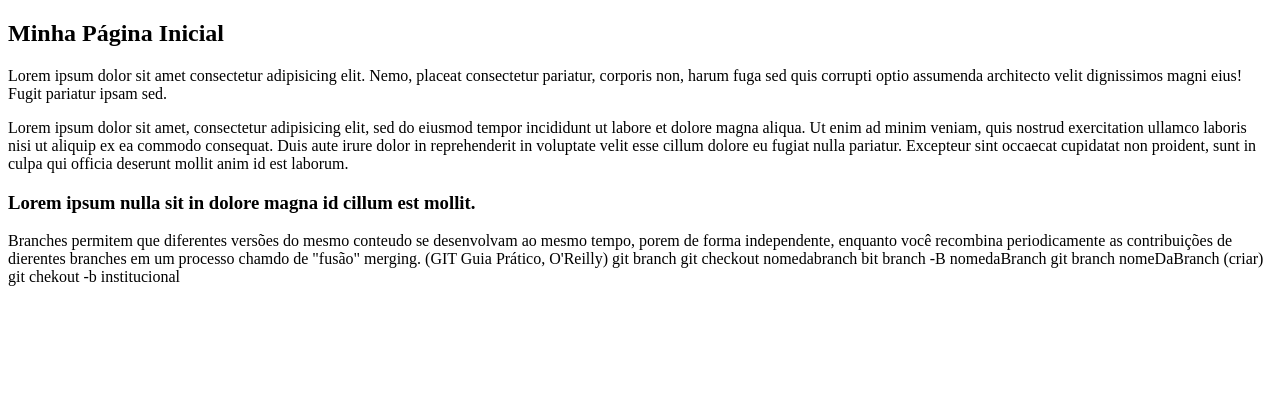
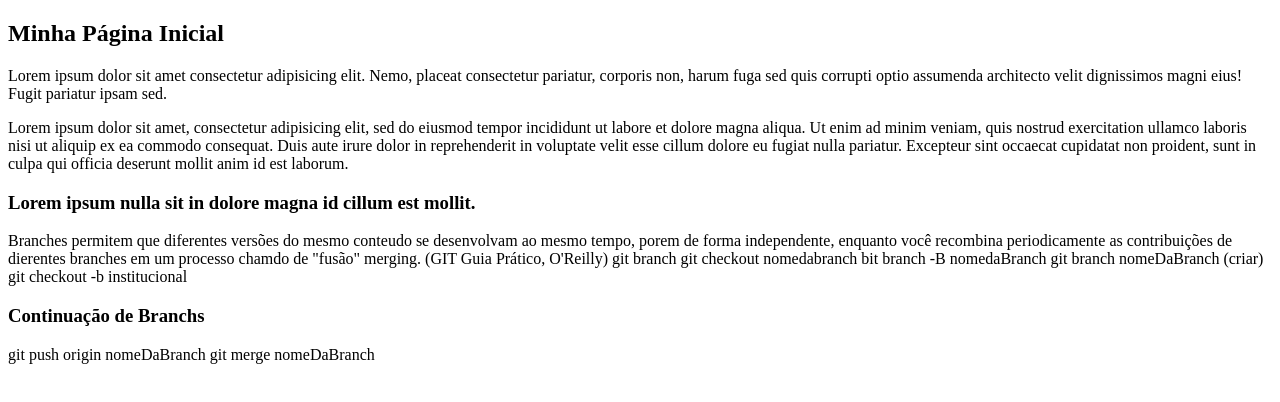
Before and after one commit to mayconrvp/projeto-curso-git, a plain HTML site: page index.html in a window 1280 px wide. Drawn offline with Linux system fonts and the light colour scheme.

Commit message:
Alterações no conteudo

```diff
--- a/index.html
+++ b/index.html
@@ -26,7 +26,13 @@
     	git checkout nomedabranch <!-- trocar branch-->
     	bit branch -B nomedaBranch <!--deletar branch-->
     	git branch nomeDaBranch (criar) <!--criar branch-->
-    	git chekout -b institucional <!--cria e altera para a branch criada-->
+    	git checkout -b institucional <!--cria e altera para a branch criada-->
+    </p>
+
+    <h3>Continuação de Branchs</h3>
+    <p>
+    	git push origin nomeDaBranch <!--enviar branch do repositório local para o repositorio remoto-->
+    	git merge nomeDaBranch <!--mesclar alterações de uma branch a uma branch ativa, por exemplo a branch master-->
     </p>
 </body>
 </html>
```
